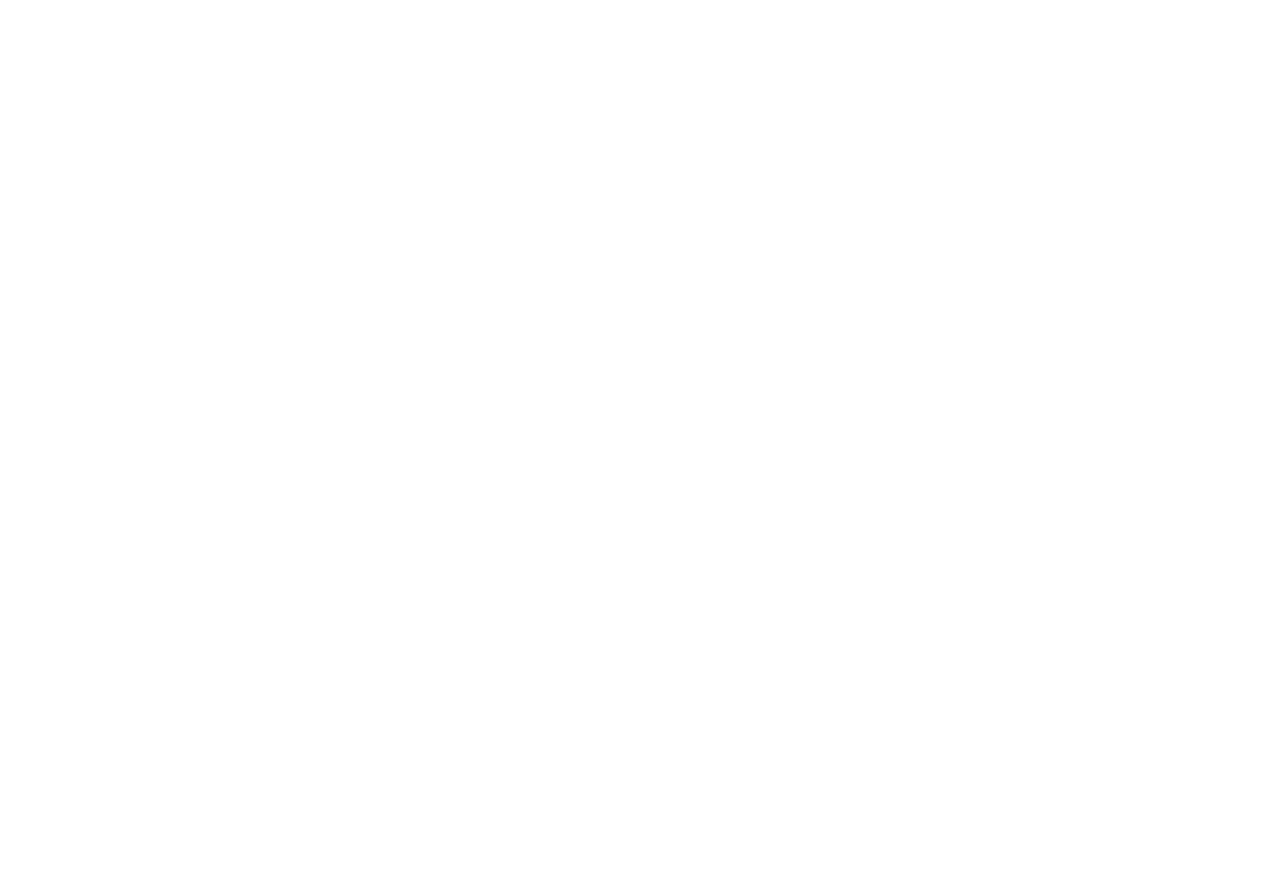
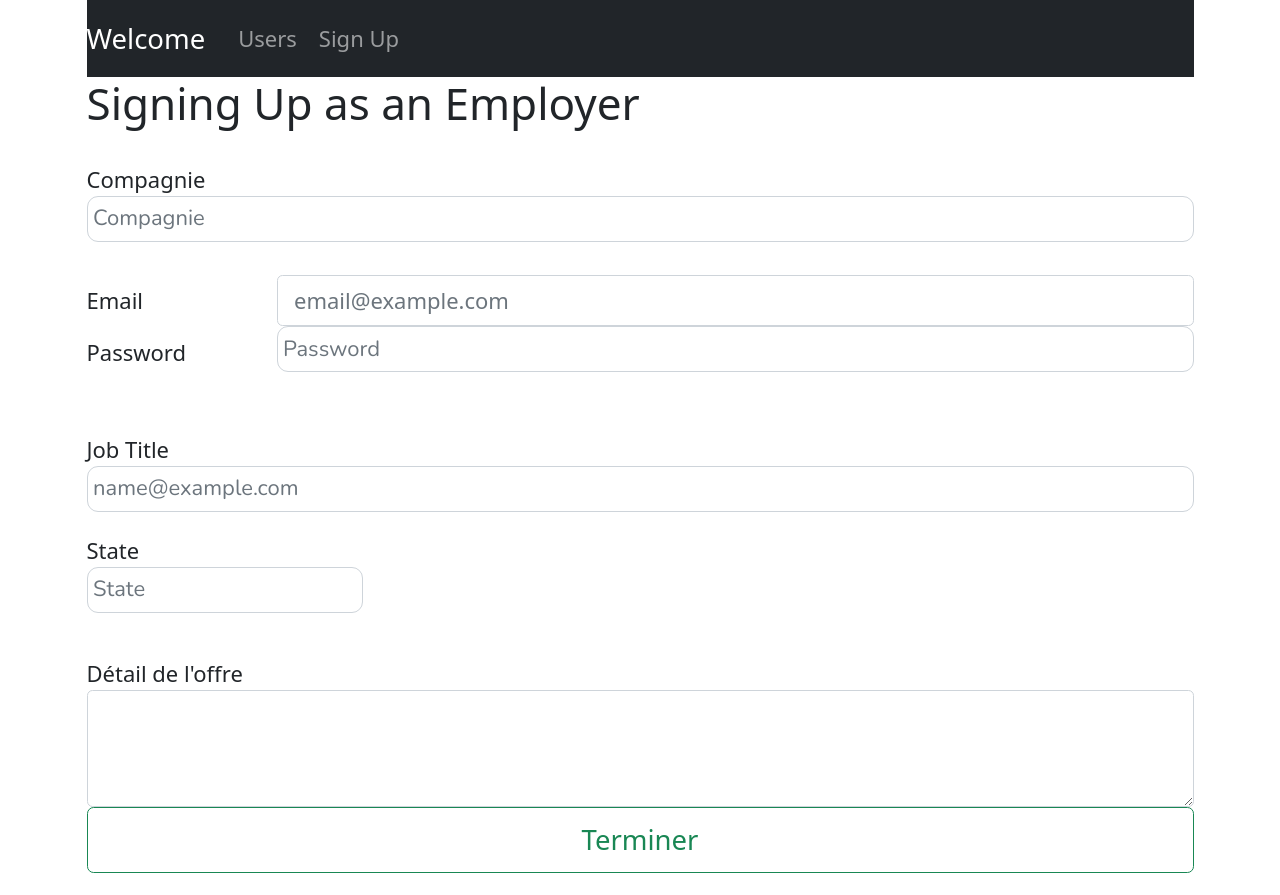
Before and after one commit to minutmaidman/frontendstage, a React (Create React App) app: page /addoffer in a window 1280 px wide. Before the commit the page ends 800 px from the top, so only its background shows below. Built offline with nearby package versions, Linux system fonts and the light colour scheme.

Commit message:
routing added , for the most part
routing added between components, for the most part

```diff
--- a/src/App.js
+++ b/src/App.js
@@ -6,8 +6,7 @@ import Liste from './components/list/joblist';
 import Dashboard from './components/dashboard/dashboard';
 import Register from './components/Register';
 import Login from './components/Login';
-//import Ajout from './components/ajout/ajout';
-//import Logo from './components/logo/logo';
+import AddOffer from './components/crud/addoffer';
 import { Navigate } from "react-router-dom";
 
 class App extends React.Component {
@@ -17,8 +16,25 @@ class App extends React.Component {
       <Router>
 
         <Route exact path="/">
+          <Navbar/>
+          <Dashboard/>
+        </Route>
+
+        <Route exact path="/register">
+          <Navbar/>
           <Register/>
         </Route>
+
+        <Route exact path='/login'>
+          <Navbar/>
+          <Login/>
+        </Route>
+
+        <Route exact path='/addoffer'>
+          <Navbar/>
+          <AddOffer/>
+        </Route>
+
       </Router>
     </div>
   );
--- a/src/components/Login.js
+++ b/src/components/Login.js
@@ -62,7 +62,7 @@ const Login = () => {
                     <h1>You are logged in!</h1>
                     <br />
                     <p>
-                        <a href="#">Go to Home</a>
+                        <a href="/">Go to Home</a>
                     </p>
                 </section>
             ) : (
@@ -95,7 +95,7 @@ const Login = () => {
                         Need an Account?<br />
                         <span className="line">
                             {/*put router link here*/}
-                            <a href="/Register">Sign Up</a>
+                            <a href="/register">Sign Up</a>
                         </span>
                     </p>
                 </section>
--- a/src/components/Register.js
+++ b/src/components/Register.js
@@ -96,7 +96,7 @@ const Register = () => {
                 <section>
                     <h1>Success!</h1>
                     <p>
-                        <a href="#">Sign In</a>
+                        <a href="/login">Sign In</a>
                     </p>
                 </section>
             ) : (
@@ -205,7 +205,7 @@ const Register = () => {
                         Already registered?<br />
                         <span className="line">
                             {/*put router link here*/}
-                            <a href="#">Sign In</a>
+                            <a href="login">Sign In</a>
                         </span>
                     </p>
                 </section>
--- /dev/null
+++ b/src/components/crud/addoffer.js
@@ -0,0 +1,53 @@
+import React from "react";
+
+
+import "bootstrap/dist/css/bootstrap.min.css";
+import "bootstrap/dist/js/bootstrap.min.js";
+class addoffer extends React.Component{
+    render() {
+     return (
+     <><div class="sixteen columns">
+             <h2><i class="fa fa-plus-circle"></i> Signing Up as an Employer</h2>
+         </div>
+         <form>
+         <div class="form-group">
+    <label for="exampleFormControlInput1">Compagnie</label>
+    <input type="text" class="form-control" id="exampleFormControlInput1" placeholder="Compagnie">
+    </input>
+  </div>
+  <br/>
+  <div class="form-group row">
+    <label for="exampleFormControlInput1" class="col-sm-2 col-form-label">Email</label>
+    <div class="col-sm-10">
+      <input type="email" class="form-control"   id="exampleFormControlInput1" placeholder="email@example.com">
+      </input>
+    </div>
+  </div>
+  <div class="form-group row">
+    <label for="inputPassword" class="col-sm-2 col-form-label">Password</label>
+    <div class="col-sm-10">
+      <input type="password" class="form-control" id="inputPassword" placeholder="Password">
+      </input>
+    </div>
+  </div>
+  <br/>
+  <div class="form-group">
+    <label for="exampleFormControlInput1">Job Title</label>
+    <input type="text" class="form-control" id="exampleFormControlInput1" placeholder="name@example.com">
+    </input>
+  </div>
+  <div class="col-md-3 mb-3">
+      <label for="validationCustom04">State</label>
+      <input type="text" class="form-control" id="validationCustom04" placeholder="State" required>
+      </input>
+     <div class="invalid-feedback">
+        Please provide a valid state.
+      </div></div>
+      <div class="form-group">
+    <label for="exampleFormControlTextarea1">Détail de l'offre</label>
+    <textarea class="form-control" id="exampleFormControlTextarea1" rows="3"></textarea>
+  </div>
+  <button type="submit" class="btn btn-outline-success btn-lg">Terminer</button>
+  </form></>)
+  }}
+         export default addoffer;
--- a/src/components/dashboard/dashboard.js
+++ b/src/components/dashboard/dashboard.js
@@ -15,7 +15,7 @@ class Dashboard extends React.Component{
       <p class="lead">
         <a class="btn btn-primary btn-lg" href="#" role="button">Postuler   </a>
         |
-        <a class="btn btn-primary btn-lg" href="#" role="button">Faire une annonce</a>
+        <a class="btn btn-primary btn-lg" href="/addoffer" role="button">Faire une annonce</a>
       </p>
     </div>
      )}}
--- a/src/components/navbar/navbar.js
+++ b/src/components/navbar/navbar.js
@@ -13,7 +13,7 @@ class Navbar extends React.Component {
                         <Link to="/liste" className="nav-link ">Users</Link>
                     </li>
                     <li className="navbar-item">
-                    <Link to="/ajout" className="nav-link ">Sign Up</Link>
+                    <Link to="/register" className="nav-link ">Sign Up</Link>
                     </li>
                     </ul>
                 </div>
```
Also changed, not shown: src/components/crud/edit.js (renamed from src/components/edit/edit.js).
